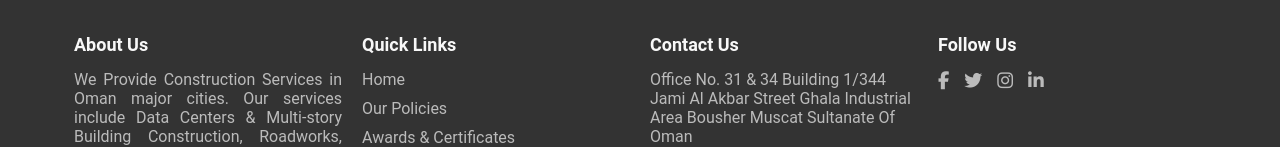
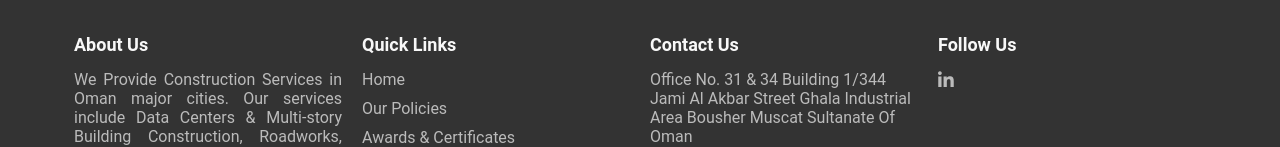
Before and after one commit to austrio-tech/AZ-Engineers-Website-Frontend, a React (Create React App) app: page /projects/current in a window 1280 px wide. Shown: the part 512-659 px from the top of the page. Built offline with nearby package versions, Linux system fonts and the light colour scheme.

Commit message:
`Removing`: Extra Socials

```diff
--- a/src/components/Footer.jsx
+++ b/src/components/Footer.jsx
@@ -61,21 +61,6 @@ const Footer = () => {
             <ul className="social-links">
               <li>
                 <a href="/">
-                  <i className="fab fa-facebook-f"></i>
-                </a>
-              </li>
-              <li>
-                <a href="/">
-                  <i className="fab fa-twitter"></i>
-                </a>
-              </li>
-              <li>
-                <a href="/">
-                  <i className="fab fa-instagram"></i>
-                </a>
-              </li>
-              <li>
-                <a href="/">
                   <i className="fab fa-linkedin-in"></i>
                 </a>
               </li>
```
